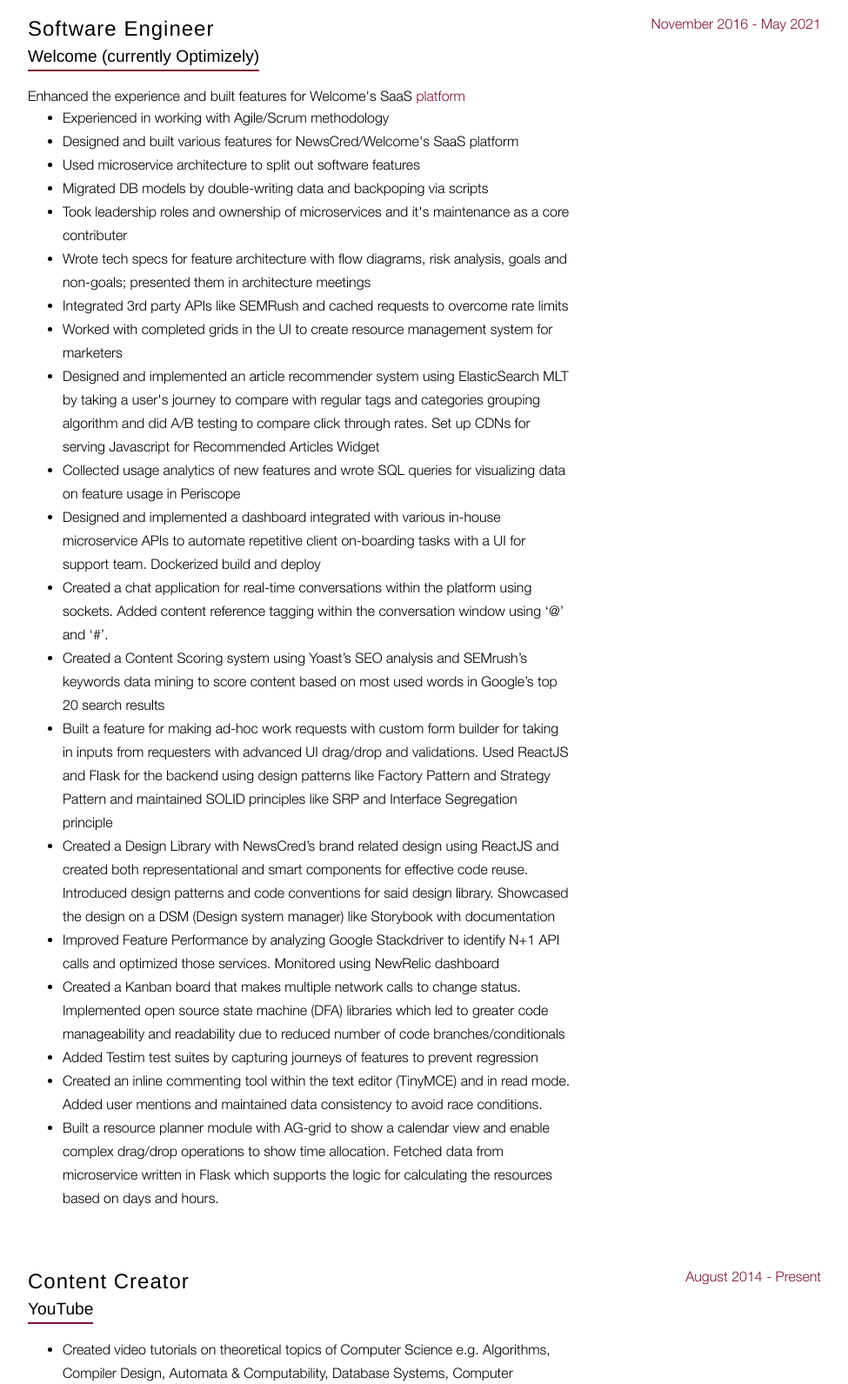
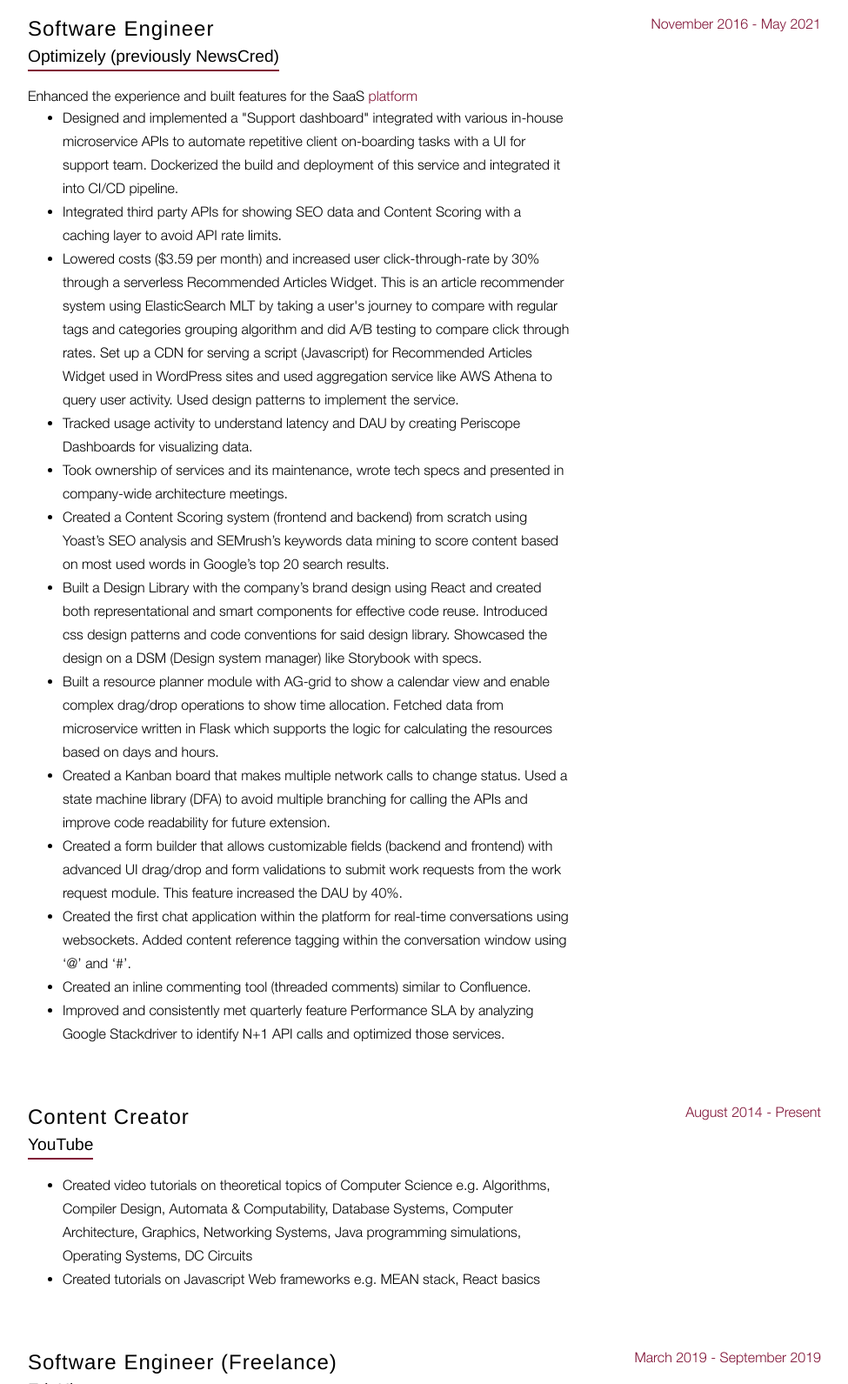
Before and after one commit to msintaha/msintaha.github.io, a Gatsby site: page / in a window 1280 px wide. Shown: the part 920-2511 px from the top of the page at 87% size, without its empty margins (288-1263 px from the left). Built offline with nearby package versions, Linux system fonts and the light colour scheme; Gatsby itself is replaced by a stand-in of ours; a web font is replaced by a local one.

Commit message:
fix text

```diff
--- a/config.js
+++ b/config.js
@@ -41,26 +41,19 @@
   email: 'msintaha94@gmail.com',
   address: 'Vancouver, British Columbia, Canada',
   newscredExperience: [
-    'Experienced in working with Agile/Scrum methodology',
-    'Designed and built various features for NewsCred/Welcome\'s SaaS platform',
-    'Used microservice architecture to split out software features',
-    'Migrated DB models by double-writing data and backpoping via scripts',
-    'Took leadership roles and ownership of microservices and it\'s maintenance as a core contributer',
-    'Wrote tech specs for feature architecture with flow diagrams, risk analysis, goals and non-goals; presented them in architecture meetings',
-    'Integrated 3rd party APIs like SEMRush and cached requests to overcome rate limits',
-    'Worked with completed grids in the UI to create resource management system for marketers',
-    'Designed and implemented an article recommender system using ElasticSearch MLT by taking a user\'s journey to compare with regular tags and categories grouping algorithm and did A/B testing to compare click through rates. Set up CDNs for serving Javascript for Recommended Articles Widget',
-    'Collected usage analytics of new features and wrote SQL queries for visualizing data on feature usage in Periscope',
-    'Designed and implemented a dashboard integrated with various in-house microservice APIs to automate repetitive client on-boarding tasks with a UI for support team. Dockerized build and deploy',
-    'Created a chat application for real-time conversations within the platform using sockets. Added content reference tagging within the conversation window using ‘@’ and ‘#’.',
-    'Created a Content Scoring system using Yoast’s SEO analysis and SEMrush’s keywords data mining to score content based on most used words in Google’s top 20 search results',
-    'Built a feature for making ad-hoc work requests with custom form builder for taking in inputs from requesters with advanced UI drag/drop and validations. Used ReactJS and Flask for the backend using design patterns like Factory Pattern and Strategy Pattern and maintained SOLID principles like SRP and Interface Segregation principle',
-    'Created a Design Library with NewsCred’s brand related design using ReactJS and created both representational and smart components for effective code reuse. Introduced design patterns and code conventions for said design library. Showcased the design on a DSM (Design system manager) like Storybook with documentation',
-    'Improved Feature Performance by analyzing Google Stackdriver to identify N+1 API calls and optimized those services. Monitored using NewRelic dashboard',
-    'Created a Kanban board that makes multiple network calls to change status. Implemented open source state machine (DFA) libraries which led to greater code manageability and readability due to reduced number of code branches/conditionals',
-    'Added Testim test suites by capturing journeys of features to prevent regression',
-    'Created an inline commenting tool within the text editor (TinyMCE) and in read mode. Added user mentions and maintained data consistency to avoid race conditions.',
+    'Designed and implemented a "Support dashboard" integrated with various in-house microservice APIs to automate repetitive client on-boarding tasks with a UI for support team. Dockerized the build and deployment of this service and integrated it into CI/CD pipeline.',
+    'Integrated third party APIs for showing SEO data and Content Scoring with a caching layer to avoid API rate limits.',
+    'Lowered costs ($3.59 per month) and increased user click-through-rate by 30% through a serverless Recommended Articles Widget. This is an article recommender system using ElasticSearch MLT by taking a user\'s journey to compare with regular tags and categories grouping algorithm and did A/B testing to compare click through rates. Set up a CDN for serving a script (Javascript) for Recommended Articles Widget used in WordPress sites and used aggregation service like AWS Athena to query user activity. Used design patterns to implement the service.',
+    'Tracked usage activity to understand latency and DAU by creating Periscope Dashboards for visualizing data.',
+    'Took ownership of services and its maintenance, wrote tech specs and presented in company-wide architecture meetings.',
+    'Created a Content Scoring system (frontend and backend) from scratch using Yoast’s SEO analysis and SEMrush’s keywords data mining to score content based on most used words in Google’s top 20 search results.',
+    'Built a Design Library with the company’s brand design using React and created both representational and smart components for effective code reuse. Introduced css design patterns and code conventions for said design library. Showcased the design on a DSM (Design system manager) like Storybook with specs.',
     'Built a resource planner module with AG-grid to show a calendar view and enable complex drag/drop operations to show time allocation. Fetched data from microservice written in Flask which supports the logic for calculating the resources based on days and hours.',
+    'Created a Kanban board that makes multiple network calls to change status. Used a state machine library (DFA) to avoid multiple branching for calling the APIs and improve code readability for future extension.',
+    'Created a form builder that allows customizable fields (backend and frontend) with advanced UI drag/drop and form validations to submit work requests from the work request module. This feature increased the DAU by 40%.',
+    'Created the first chat application within the platform for real-time conversations using websockets. Added content reference tagging within the conversation window using ‘@’ and ‘#’.',
+    'Created an inline commenting tool (threaded comments) similar to Confluence.',
+    'Improved and consistently met quarterly feature Performance SLA by analyzing Google Stackdriver to identify N+1 API calls and optimized those services.'
   ],
   youtubeExperience: [
     'Created video tutorials on theoretical topics of Computer Science e.g. Algorithms, Compiler Design, Automata & Computability, Database Systems, Computer Architecture, Graphics, Networking Systems, Java programming simulations, Operating Systems, DC Circuits',
--- a/src/pages/index.js
+++ b/src/pages/index.js
@@ -59,9 +59,9 @@
           <div className="resume-item d-flex flex-column flex-md-row justify-content-between mb-5">
             <div className="resume-content">
               <h4 className="mb-0">Software Engineer</h4>
-              <div className="subheading mb-3 withBorder">Welcome (currently Optimizely)</div>
+              <div className="subheading mb-3 withBorder">Optimizely (previously NewsCred)</div>
               <p>
-                Enhanced the experience and built features for Welcome's SaaS <a href="https://www.welcomesoftware.com">platform</a> <br />
+                Enhanced the experience and built features for the SaaS <a href="https://www.optimizely.com/products/content-marketing/">platform</a> <br />
                 <ul>
                   {config.newscredExperience.map(e => <li>{e}</li>)}
                 </ul>
```
